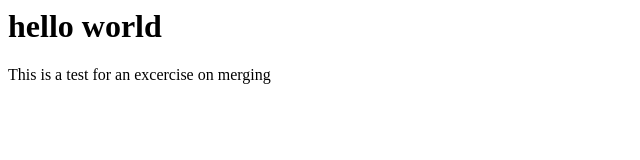
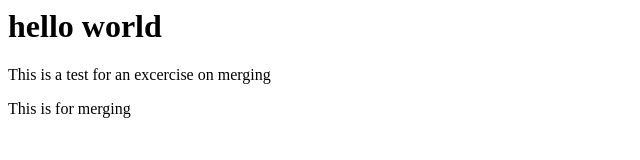
Before and after one commit to tobiasoostvogelskdg/my-first-repo, a plain HTML site: page index.html in a window 1280 px wide. Shown: the whole page, without its empty margins (0-640 px from the left). Drawn offline with Linux system fonts and the light colour scheme.

Commit message:
Update index.html

```diff
--- a/index.html
+++ b/index.html
@@ -1,3 +1,4 @@
 <h1>hello world</h1>
 
 <p>This is a test for an excercise on merging</p>
+<p>This is for merging</p>
```
